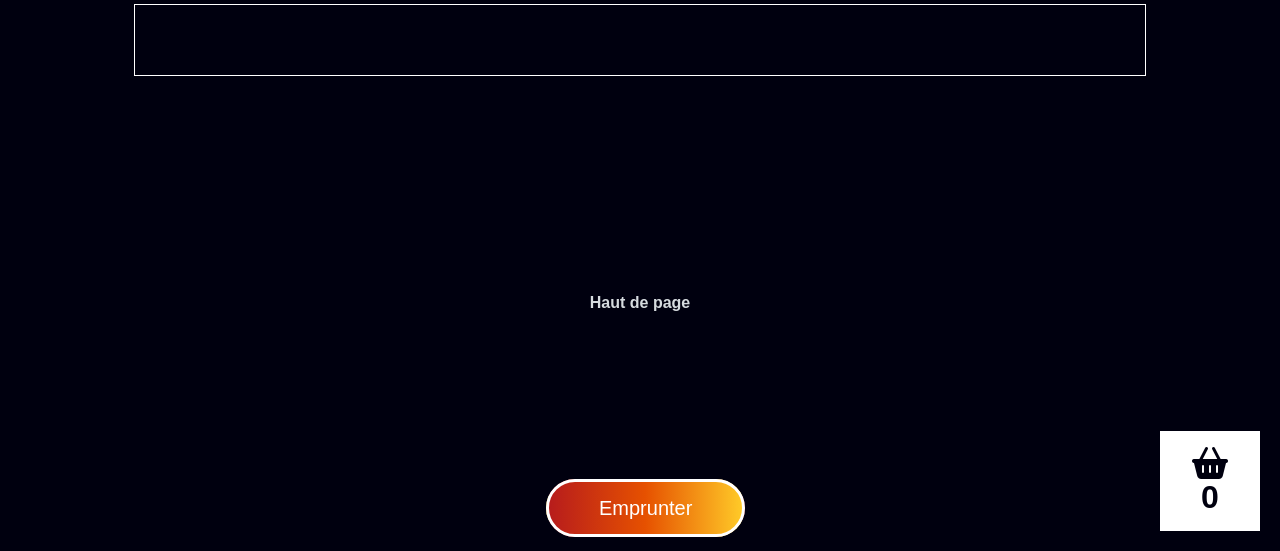
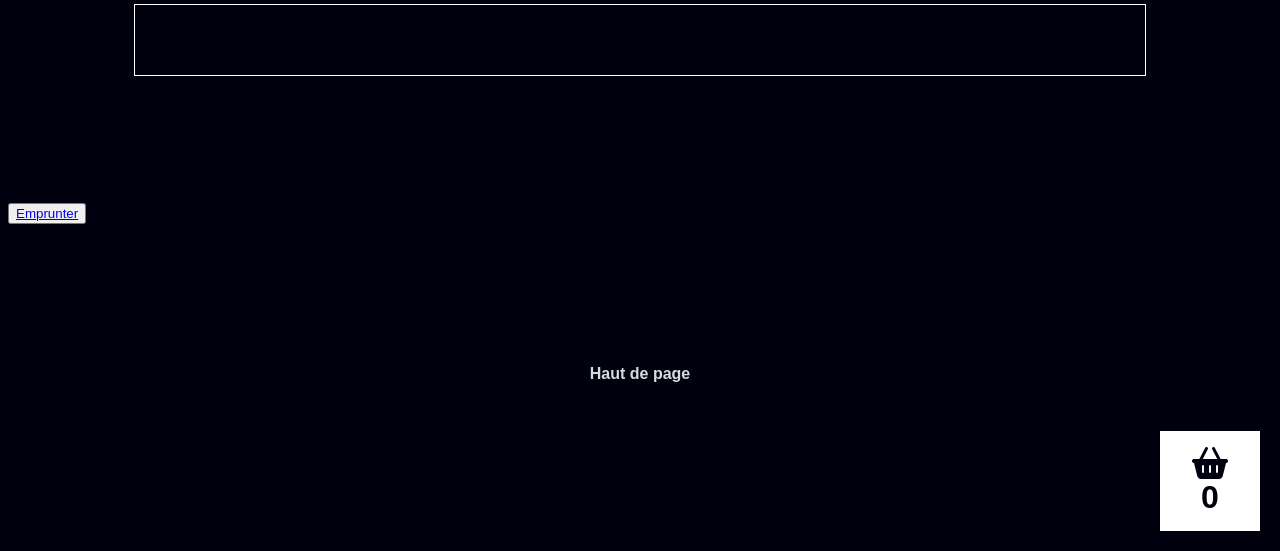
Before and after one commit to HugoDeku/projet_php_mi3, a PHP site: page /index.php?controller=cart in a window 1280 px wide. Shown: the part 249-800 px from the top of the page. Run offline with PHP 8.4, Linux system fonts and the light colour scheme; data that the repository does not hold is empty; some libraries are stand-ins or nearby versions.

Commit message:
Un peu de css

```diff
--- a/view/scss/style.css
+++ b/view/scss/style.css
@@ -161,8 +161,8 @@ header nav ul {
   opacity: 0.9;
 }
 #product_grid .category_card {
+  width: min-content;
   min-width: 70%;
-  max-width: 600px;
   margin: 10px;
   background-color: white;
   display: flex;
@@ -296,15 +296,17 @@ header nav ul {
   border-radius: 15px;
   background-color: #005f1e;
 }
-#product_closeup .out_of_stock {
+
+.out_of_stock {
   color: #5f0009;
   border-bottom: solid 1px #5f0009;
 }
-#product_closeup .out_of_stock div {
+.out_of_stock div {
   border-left: solid 1px #5f0009;
   color: white;
 }
-#product_closeup .product_add_out {
+
+.product_add_out {
   background-color: #5f0009;
 }
 
@@ -424,24 +426,4 @@ header nav ul {
   color: white;
 }
 
-#add_to_emprunts {
-  position: fixed;
-  width: 200px;
-  bottom: 30px;
-  left: 50%;
-  margin-left: -100px;
-  background: transparent;
-  border: none;
-}
-#add_to_emprunts a {
-  margin-top: 20px;
-  padding: 15px 50px;
-  background: linear-gradient(to right, #b71c1c, #e65100, #ffca28);
-  border-radius: 30px;
-  border: 3px solid white;
-  font-size: 1.5em;
-  text-decoration: none;
-  color: white;
-}
-
 /*# sourceMappingURL=style.css.map */
```
Also changed, not shown: 1 other file.
